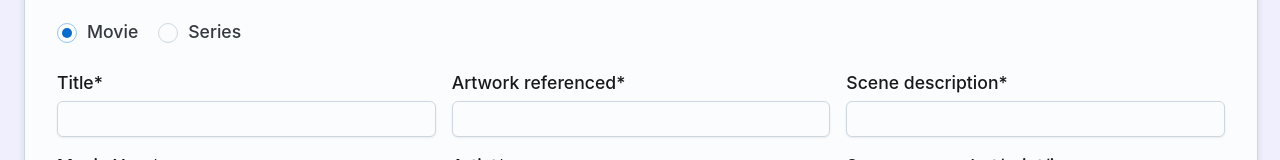
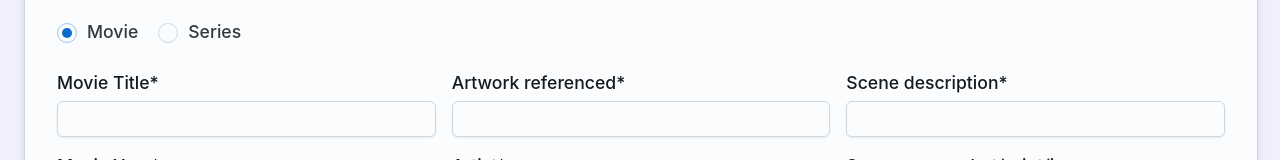
Before and after one commit to amandagpearce/get-that-ref, a Next.js app: page /send-a-reference in a window 1280 px wide. Shown: the part 269-429 px from the top of the page. Built offline with nearby package versions, Linux system fonts and the light colour scheme; what apollo-upload-client would draw is missing.

Commit message:
ui update + removes unused code

```diff
--- a/pages/send-a-reference.js
+++ b/pages/send-a-reference.js
@@ -198,18 +198,6 @@ const SendAReference = () => {
     if (!file) {
       return;
     }
-
-    // initializes the FileReader web API
-    // const fileReader = new FileReader();
-
-    // fileReader.onload = (e) => {
-    //   const binaryData = e.target.result; // This will be a byte array (binary data)
-    //   console.log('binaryData', binaryData);
-    //   setSceneImgUrl(binaryData); // Set the binary data as the sceneImgUrl
-    // };
-
-    // // Use readAsArrayBuffer to read the file as binary data
-    // fileReader.readAsArrayBuffer(file);
   }, [file]);
 
   const handleFileChange = (event) => {
@@ -293,7 +281,9 @@ const SendAReference = () => {
             <Grid container alignItems="center">
               <Grid item xs={12}>
                 <FormControl>
-                  <FormLabel sx={{ fontSize: '1.1rem' }}>Title*</FormLabel>
+                  <FormLabel sx={{ fontSize: '1.1rem' }}>
+                    {isMovie ? 'Movie' : 'Series '} Title*
+                  </FormLabel>
                   <Input
                     name="title"
                     type="text"
```
